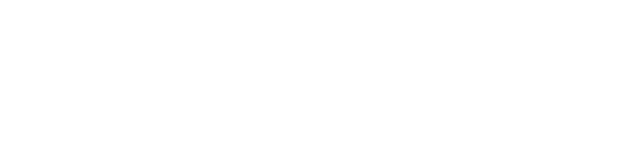
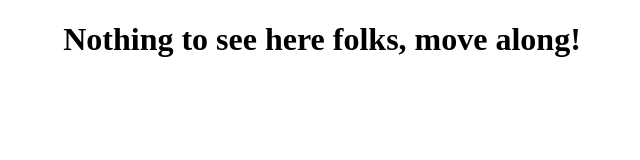
Before and after one commit to azzusss/azzusss.github.io, a plain HTML site: page index.html in a window 1280 px wide. Shown: the whole page, without its empty margins (318-958 px from the left). Drawn offline with Linux system fonts and the light colour scheme.

Commit message:
Update index.html

```diff
--- a/index.html
+++ b/index.html
@@ -3,4 +3,9 @@
      <head>
           <title>Azus's Public Cydia Repository</title>
      </head>
+     <body>
+          <center>
+               <h1 color="#FF0000">Nothing to see here folks, move along!</h1>
+          </center>
+     </body>
 </html>
```
